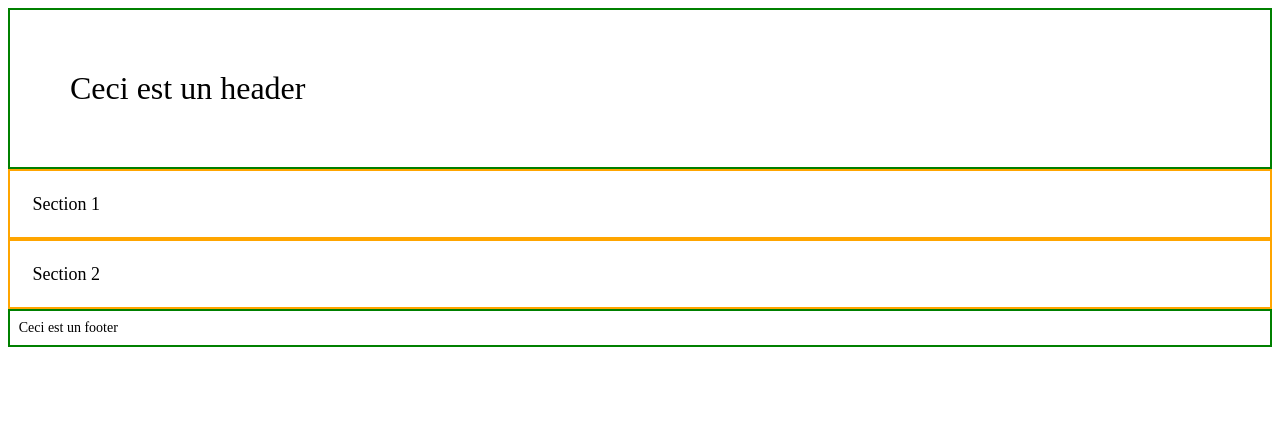
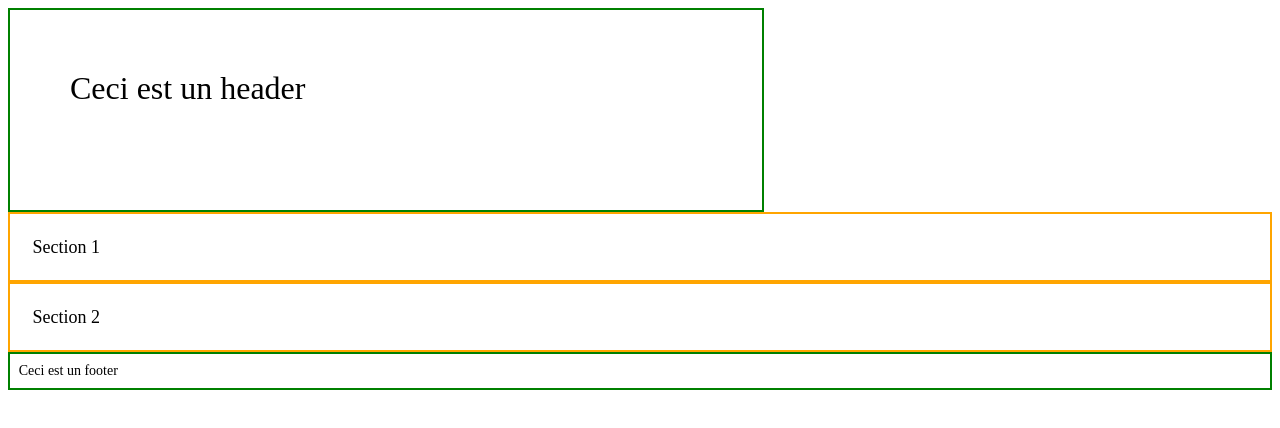
Before and after one commit to aya789541/it340, a website: page index.html in a window 1280 px wide. Drawn offline with Linux system fonts and the light colour scheme.

Commit message:
partie3q1

```diff
--- a/index.html
+++ b/index.html
@@ -21,6 +21,8 @@
       border: 2px solid green;
       padding: var(--padding-large); /* Grand padding pour le header */
       font-size: max(var(--font-size-large), 32px); /* Taille de police pour le header, avec un minimum de 32px */
+      height: 5rem; /* Hauteur fixée à 5rem */
+      width: 50%; /* Largeur fixée à 50% du conteneur parent */
     }
   </style>
 
```
